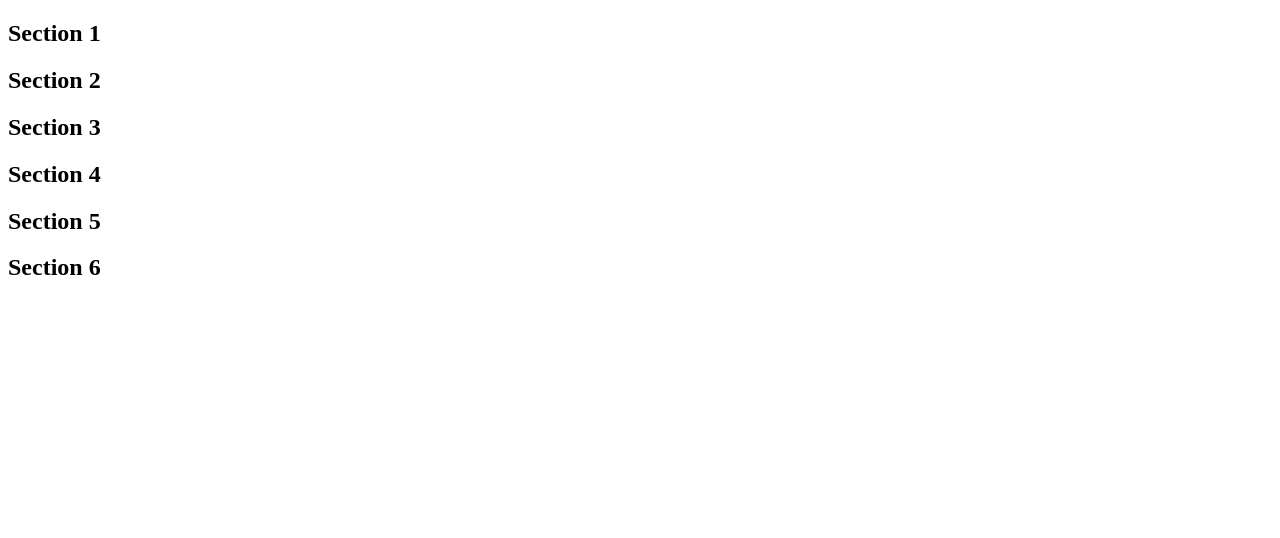
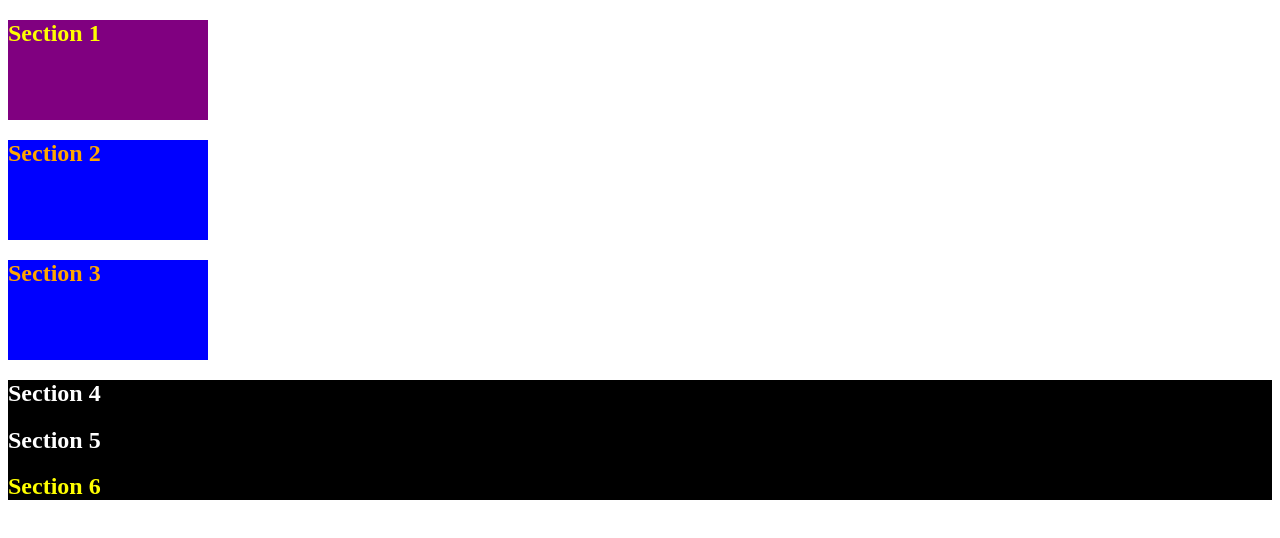
Before and after one commit to melinamorales512/colors, a plain HTML site: page index.html in a window 1280 px wide. Drawn offline with Linux system fonts and the light colour scheme; files that its build step writes are made by us from their sources.

Commit message:
added  CSS folder

```diff
--- /dev/null
+++ b/assets/style.css
@@ -0,0 +1,25 @@
+.lesson {
+    width: 200px;
+    height: 100px;
+  }
+  /* Uses hex code to define color */
+  .section-blue {
+    color: #ffa500;
+    background-color: #0000FF;
+  }
+
+  /* Uses predefined colors */
+  .container {
+    color: white;
+    background-color: black;
+  }
+
+  /* Purple and yellow are example of high contrast colors */
+  #section-1 {
+    color: #ffff00;
+    background-color: #800080;
+  }
+
+  #section-6 {
+    color: #ffff00;
+  }
--- a/index.html
+++ b/index.html
@@ -4,7 +4,7 @@
   <head>
     <meta charset="UTF-8">
     <title>Colors</title>
-    <link rel="stylesheet" type="text/css" href="./style.css">
+    <link rel="stylesheet" type="text/css" href="./assets/style.css">
   </head>
 
   <body>
```
Also changed, not shown: style.css/style.css (deleted).
